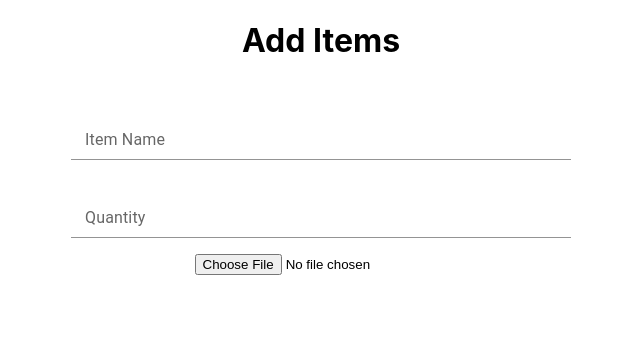
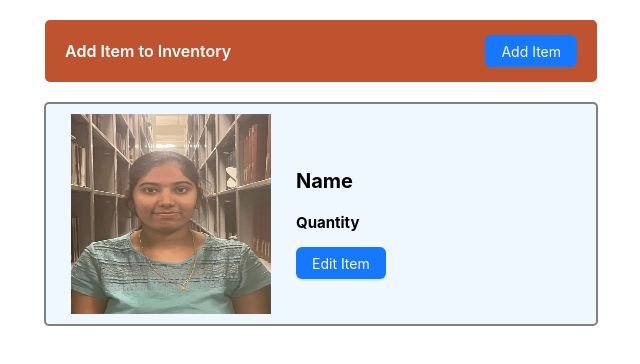
Before and after one commit to ysai258/source_code, a React (Create React App) app in the folder frontend/: page /inventory in a window 1280 px wide. Shown: the top 364 px of the page, without its empty margins (319-959 px from the left). Built offline with nearby package versions, Linux system fonts and the light colour scheme.

Commit message:
Ui Changes for invemtory

```diff
--- a/frontend/package.json
+++ b/frontend/package.json
@@ -11,6 +11,7 @@
     "@testing-library/jest-dom": "^5.16.5",
     "@testing-library/react": "^13.4.0",
     "@testing-library/user-event": "^13.5.0",
+    "antd": "^5.3.2",
     "axios": "^1.2.0",
     "bootstrap": "^5.2.3",
     "gapi-script": "^1.2.0",
--- a/frontend/src/assets/css/custom.css
+++ b/frontend/src/assets/css/custom.css
@@ -20,19 +20,64 @@
     color: white;
 }
 
-.flexBox {
+.stickyHeader {
+    position: -webkit-sticky;
+    position: sticky;
+    top: 0;
     margin: auto;
     display: flex;
-    justify-content: space-around;
+    justify-content: space-between;
     align-items: center;
-    flex-direction: column;
     height: auto;
-    width: 500px;
+    width: 40% !important;
     padding: 15px 20px;
+    background-color: rgba(190, 81, 45, 0.984);
+    border-radius: 5px;
+    z-index: 100;
+}
 
+.spanText {
+    font-weight: 600;
+    font-style: normal;
+    font-size: medium;
+    color: white;
 }
 
 .formField {
     width: 100%;
     margin: 15px !important;
 }
+
+.modalStyles {
+    padding: 10px;
+    margin: 10px 0px;
+}
+
+.itemBox {
+    margin: auto;
+    display: flex;
+    justify-content: flex-start;
+    align-items: center;
+    flex-direction: row;
+    width: 500px;
+    height: auto;
+    padding: 10px 25px;
+    background-color: aliceblue;
+    border: 2px solid gray;
+    border-radius: 5px;
+}
+
+.innerFlex {
+    padding-left: 25px;
+    text-align: left;
+}
+
+.nameText {
+    font-size: 20px;
+    font-weight: bold;
+}
+
+.quantityText {
+    font-size: 15px;
+    font-weight: bold;
+}
--- a/frontend/src/pages/Inventory.js
+++ b/frontend/src/pages/Inventory.js
@@ -1,28 +1,81 @@
-import React from 'react'
-import { FormControl, InputLabel, Input} from '@mui/material';
+import React, {useState} from 'react'
 import '../assets/css/custom.css'
+import { Button, Modal, Input } from 'antd';
 
 const Inventory = () => {
 
-const onImageChange = () => {
+ const [isModalOpen, setIsModalOpen] = useState(false);
+ const [title, setTitle] = useState('');
+ const [okText, setOkText] = useState('');
+ const [showImageField, setShowImageField] = useState(false);
+ const [editFunction, setEditFunction] = useState();
 
-}
+ const showModal = () => {
+    setTitle('Add Item');
+    setOkText('Add');
+    setShowImageField(true);
+    setIsModalOpen(true);
+ }
+
+ const handleCancel = () => {
+    defaultStateVariables();
+    setIsModalOpen(false);
+ }
+
+ const handleAdd = () => {
+    setIsModalOpen(false);
+ }
+
+ const handleUpdate = () => {
+    setIsModalOpen(false);
+ }
+
+ const defaultStateVariables = () => {
+    setTitle('');
+    setOkText('');
+ }
+
+ const showEditModal = () => {
+    setTitle('Edit Item');
+    setOkText('Update');
+    setShowImageField(false);
+    setIsModalOpen(true);
+ }
 
   return (
     <div>
-        <h1>Add Items</h1>
+
+        <div style={{width: 'auto', height: '20px'}}></div>
+
+        <div className='stickyHeader'>
+            <span className='spanText'>Add Item to Inventory</span>
+            <div>
+            <Button type="primary" onClick={showModal}>
+                Add Item
+            </Button>
+            <Modal title={title} open={isModalOpen} onOk={editFunction} onCancel={handleCancel} okText={okText}>
+                <Input className='modalStyles' placeholder="Name" />
+                <Input className='modalStyles' placeholder="Quantity"  type="number"/>
+                {showImageField && <Input className='modalStyles' placeholder="Image"  type="file" accept="image/png, image/gif, image/jpeg"/>}
+            </Modal>
+            </div>
+        </div>
+
+        <div style={{width: 'auto', height: '20px'}}></div>
+
         <div className='flexBox'>
-            <FormControl className='formField'>
-                <InputLabel htmlFor="my-input">Item Name</InputLabel>
-                <Input id="my-input" aria-describedby="my-helper-text" />
-            </FormControl>
-            <FormControl className='formField'>
-                <InputLabel htmlFor="my-input">Quantity</InputLabel>
-                <Input id="my-input" aria-describedby="my-helper-text" />
-            </FormControl>
-            <div>
-                <input type="file" onChange={onImageChange} className="filetype" />
+            <div className='itemBox'>
+                <img src='/img/hera.jpg' style={{ width: "200px", height: '200px' }}></img>
+                <div className='innerFlex'>
+                    <p className='nameText'>Name</p>
+                    <p className='quantityText'>Quantity</p>
+                    <Button type="primary" onClick={showEditModal}>
+                        Edit Item
+                    </Button>
+                </div>
             </div>
+
+            <div style={{width: 'auto', height: '20px'}}></div>
         </div>
     </div>
   )
```
Also changed, not shown: 2 other files (tests, documents, lock files or other folders).
